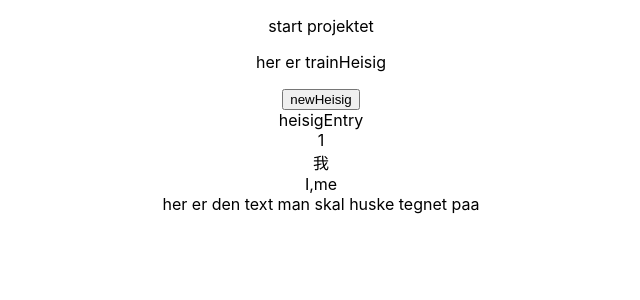
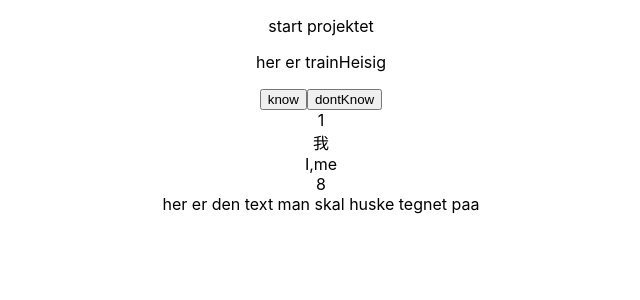
Before and after one commit to Weiqifan1/heisigchinesetrainer, a React (Create React App) app: page / in a window 1280 px wide. Shown: the top 300 px of the page, without its empty margins (319-959 px from the left). Built offline with nearby package versions, Linux system fonts and the light colour scheme.

Commit message:
2021-08-07-1140: tilfoejede 1 ekstra knap til til at vaelge nyt tegn

```diff
--- a/src/components/HeisigEntryInfo.js
+++ b/src/components/HeisigEntryInfo.js
@@ -1,12 +1,12 @@
+import React, {useState} from "react";
+
 function HeisigEntryInfo(props) {
 
-
-
     return <div>
-        <div> heisigEntry </div>
         <div> {props.heisigItem.number} </div>
         <div> {props.heisigItem.character}</div>
         <div> {props.heisigItem.word}</div>
+        <div> {props.heisigItem.repetitionNumber} </div>
         <div> {props.heisigItem.memo} </div>
         </div>;
 }
--- a/src/components/TrainHeisig.js
+++ b/src/components/TrainHeisig.js
@@ -5,14 +5,20 @@ import React, {useState} from "react";
 function TrainHeisig(props){
     const [currentItem, setCurrentItem] = useState(props.heisigCorpus[0]);
 
-    const clickHandler = () => {
-        var itemToSave = getHeisigItemToDisplay(props.heisigCorpus);
-        setCurrentItem(itemToSave);
+    const clickHandlerKnowCharacter = () => {
+        var itemToShow = getHeisigItemToDisplay(props.heisigCorpus);
+        setCurrentItem(itemToShow);
+    }
+
+    const clickHandlerDontKnowCharacter = () => {
+        var itemToShow = getHeisigItemToDisplay(props.heisigCorpus);
+        setCurrentItem(itemToShow);
     }
 
     return <div>
         <p> her er trainHeisig</p>
-        <button onClick={clickHandler}> newHeisig </button>
+        <button onClick={clickHandlerKnowCharacter}> know </button>
+        <button onClick={clickHandlerDontKnowCharacter}> dontKnow </button>
         <HeisigEntryInfo heisigItem={currentItem}> </HeisigEntryInfo>
     </div>
 
```
